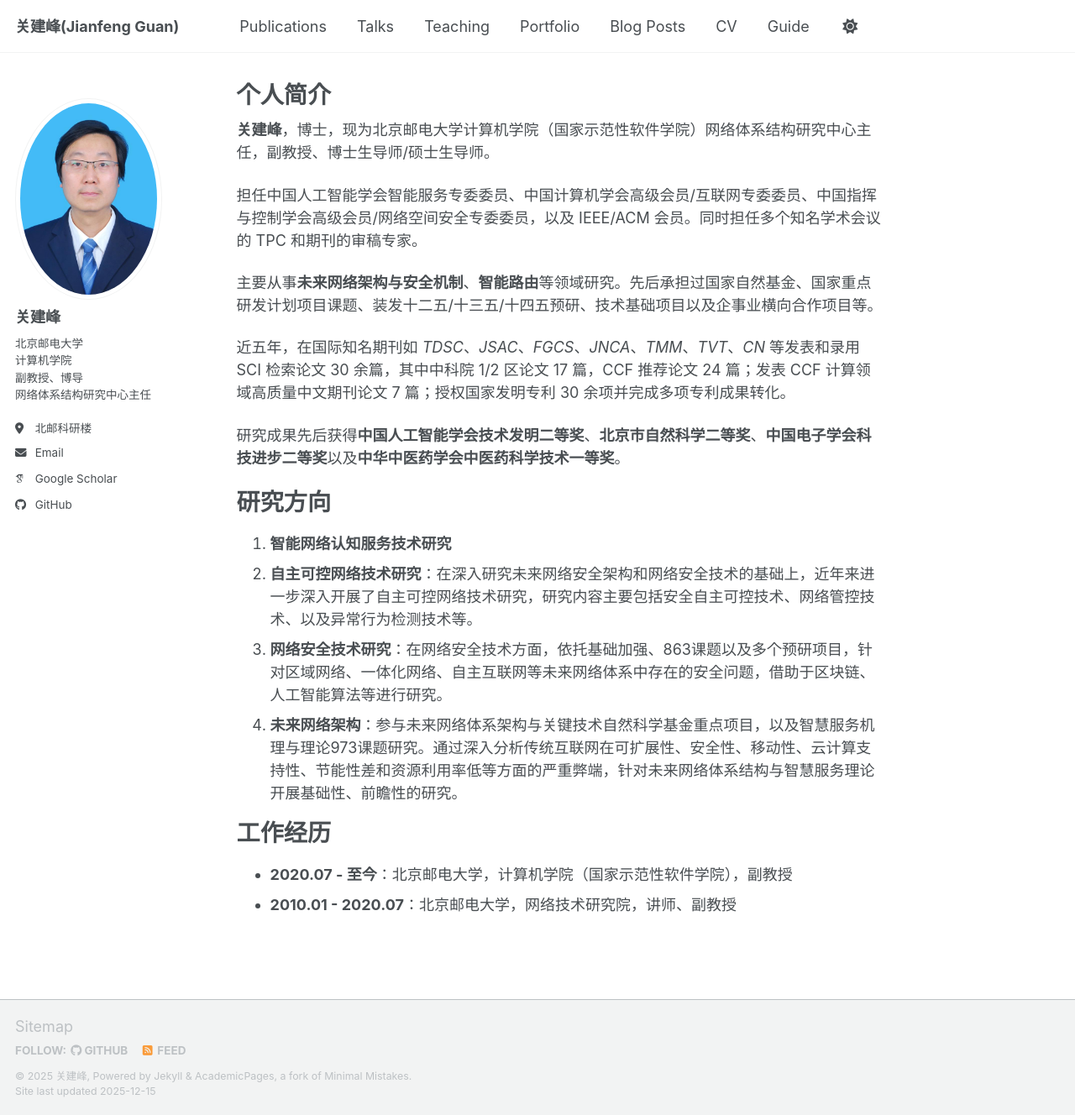
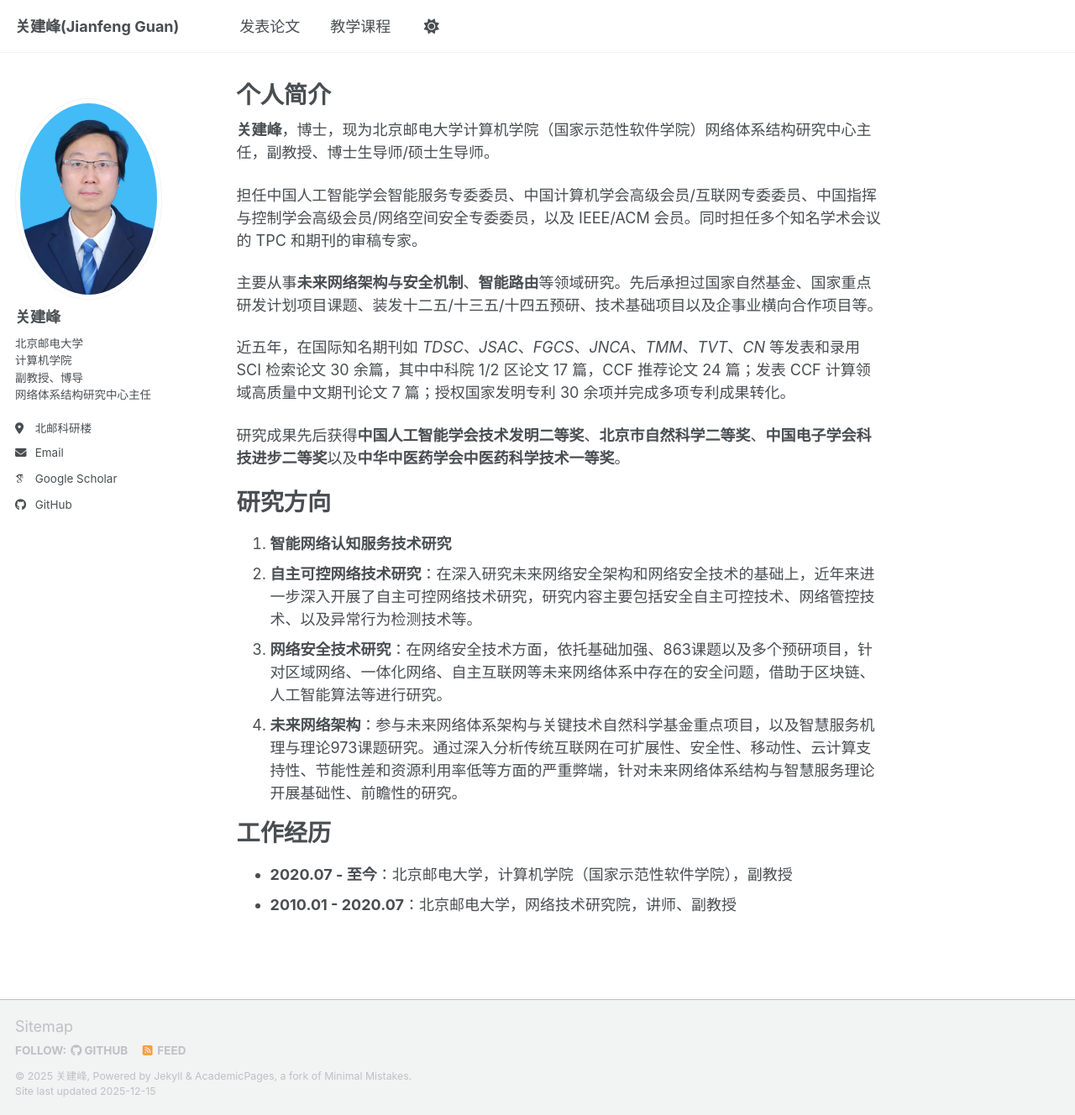
Before and after one commit to BUPT-GJF/BUPT-GJF.github.io, a Jekyll site: the page built from _pages/about.md, in a window 1280 px wide and 1328 px high. Shown: the whole window at 84% size. Built offline with Jekyll 4.4.1, drawn with Linux system fonts in a browser that asks for light colours; some web fonts are replaced; a script bundle is joined from its source files by our own code; library files that are not in the unit come from our copies.

Commit message:
Update navigation.yml

```diff
--- a/_data/navigation.yml
+++ b/_data/navigation.yml
@@ -8,26 +8,32 @@
 #      Markdown formatted page while the second is generated using JSON.
 
 main:
-  - title: "Publications"
+  - title: "发表论文"
     url: /publications/
 
-  - title: "Talks"
-    url: /talks/
+  # - title: "科研项目"
+  #   url: /projects/
 
-  - title: "Teaching"
+  # - title: "Talks"
+  #   url: /talks/
+
+  - title: "教学课程"
     url: /teaching/
 
-  - title: "Portfolio"
-    url: /portfolio/
+  # - title: "获奖荣誉"  # 您有吴文俊奖等多个重要奖项
+  #   url: /awards/
 
-  - title: "Blog Posts"
-    url: /year-archive/
+  # - title: "Portfolio"
+  #   url: /portfolio/
 
-  - title: "CV"
-    url: /cv/
+  # - title: "Blog Posts"
+  #   url: /year-archive/
+
+  # - title: "CV"
+  #   url: /cv/
 
   # - title: "CV"
   #   url: /cv-json/
 
-  - title: "Guide"
-    url: /markdown/
+  # - title: "Guide"
+  #   url: /markdown/
```
